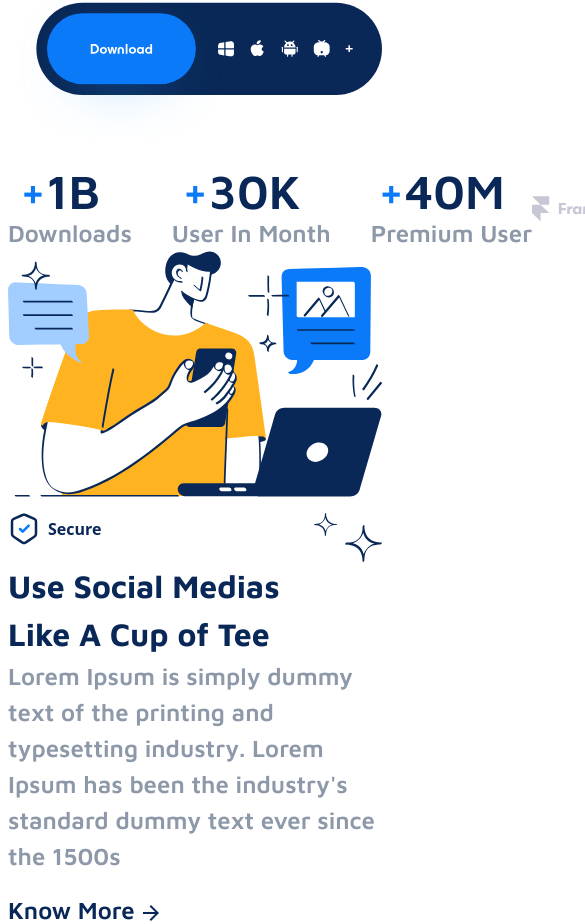
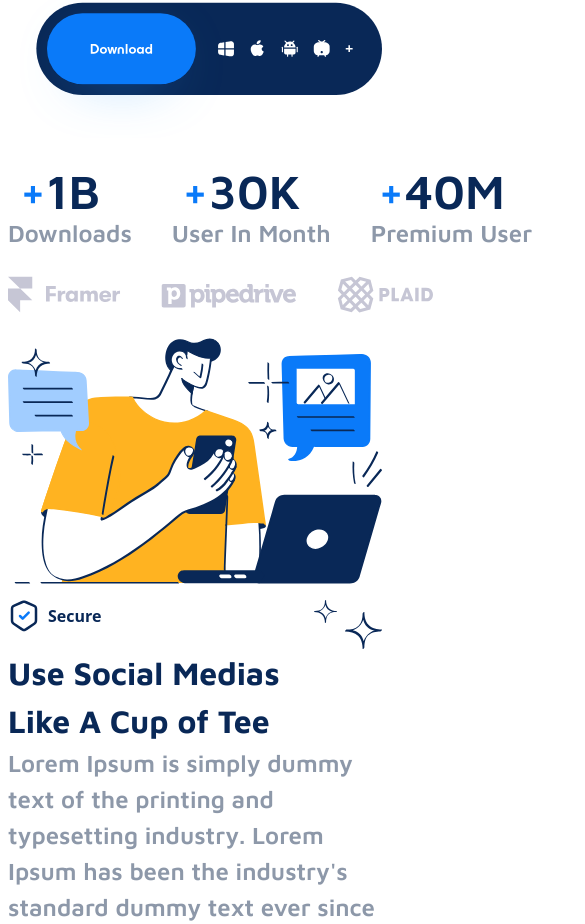
Before and after one commit to Abdullah-146/Vpn, a React (Vite) app: page / in a window 390 px wide. Shown: the part 824-1748 px from the top of the page, 585 px wide, since content can reach past the window. Built offline with nearby package versions, Linux system fonts and the light colour scheme.

Commit message:
Responsive

```diff
--- a/src/Components/IconicComponent.jsx
+++ b/src/Components/IconicComponent.jsx
@@ -19,13 +19,13 @@ function Vertical({ number, title }) {
 function IconicComponent() {
   const [icons, setIcons] = useState([Company1, Company2, Company3]);
   return (
-    <div className="flex justify-between w-full container ">
+    <div className="flex justify-between flex-wrap  w-full container ">
       <div className="flex space-x-10">
         <Vertical number={"1B"} title={"Downloads"} />
         <Vertical number={"30K"} title={"User In Month"} />
         <Vertical number={"40M"} title={"Premium User"} />
       </div>
-      <div className="flex space-x-10">
+      <div className="flex space-x-10 my-6  lg:my-0  ">
         {icons.map((icon, index) => {
           return <img src={icon} alt="" key={index} />;
         })}
--- a/src/Components/TextComponent.jsx
+++ b/src/Components/TextComponent.jsx
@@ -4,7 +4,7 @@ function TextComponent() {
   return (
     <div className="flex flex-col my-10">
       <p className="font-heading text-heading text-center">Our Features</p>
-      <p className="font-subHeading text-subHeading text-center w-[50%] self-center">
+      <p className="font-subHeading text-subHeading text-center w-[90%] lg:w-[50%]  self-center">
         Lorem Ipsum is simply dummy text of the printing and typesetting
         industry. Lorem Ipsum has been the industry's standard dummy text ever.
       </p>
```
